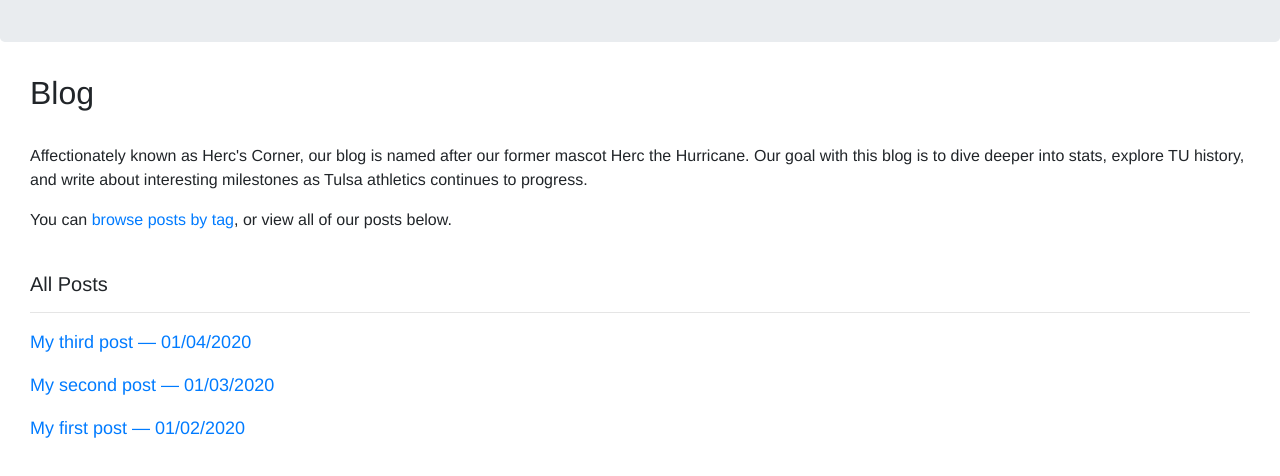
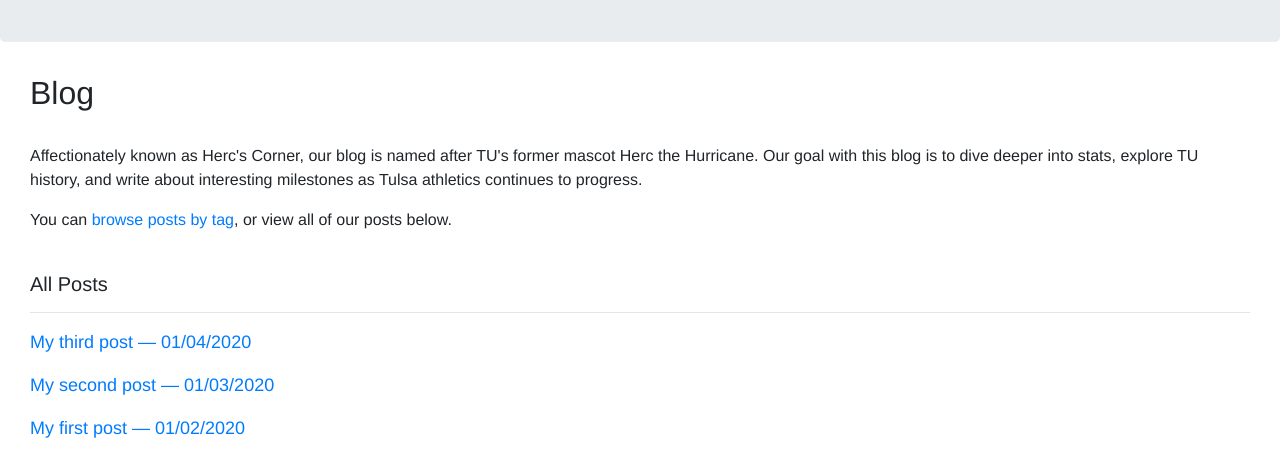
Before and after one commit to r-token/the-golden-hurricast, a Gatsby site: page / in a window 1280 px wide. Shown: the part 294-770 px from the top of the page. Built offline with nearby package versions, Linux system fonts and the light colour scheme; Gatsby itself is replaced by a stand-in of ours.

Commit message:
Changed 'our' to 'TU's in the blog blurb about Herc on the home page

```diff
--- a/src/pages/index.js
+++ b/src/pages/index.js
@@ -27,7 +27,7 @@ const Layout = ({data}) => {
           <h2>Blog</h2>
           <br />
           <p>
-            Affectionately known as Herc's Corner, our blog is named after our
+            Affectionately known as Herc's Corner, our blog is named after TU's
             former mascot Herc the Hurricane. Our goal with this blog is to dive
             deeper into stats, explore TU history, and write about interesting
             milestones as Tulsa athletics continues to progress.
```
